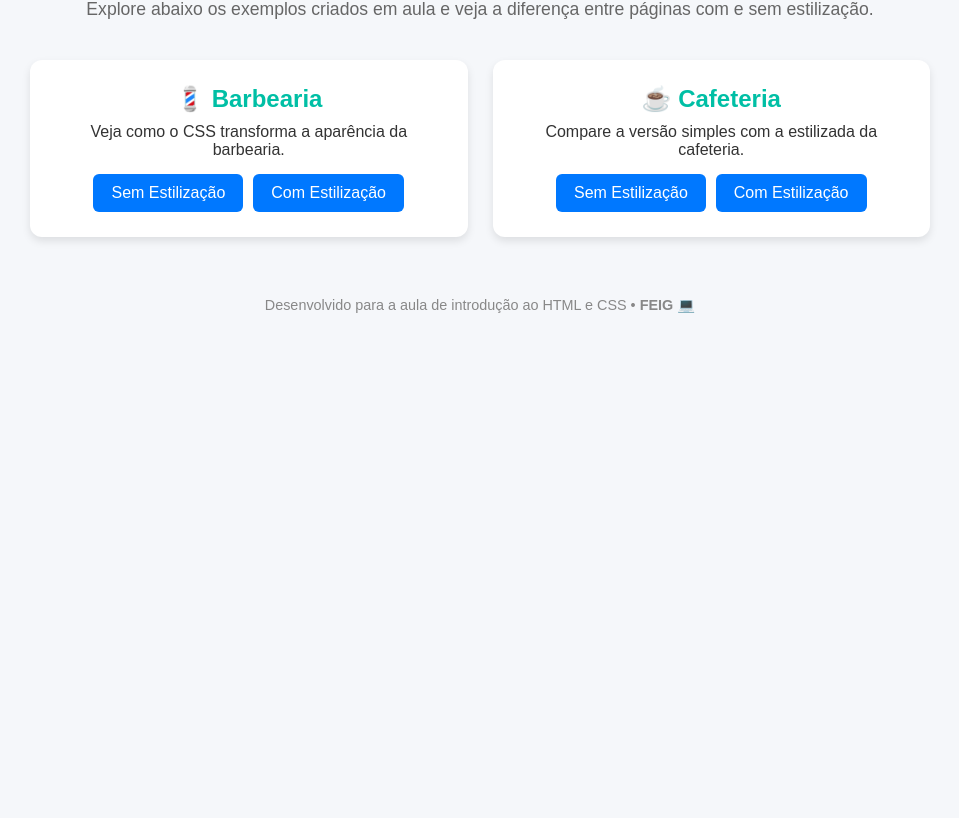
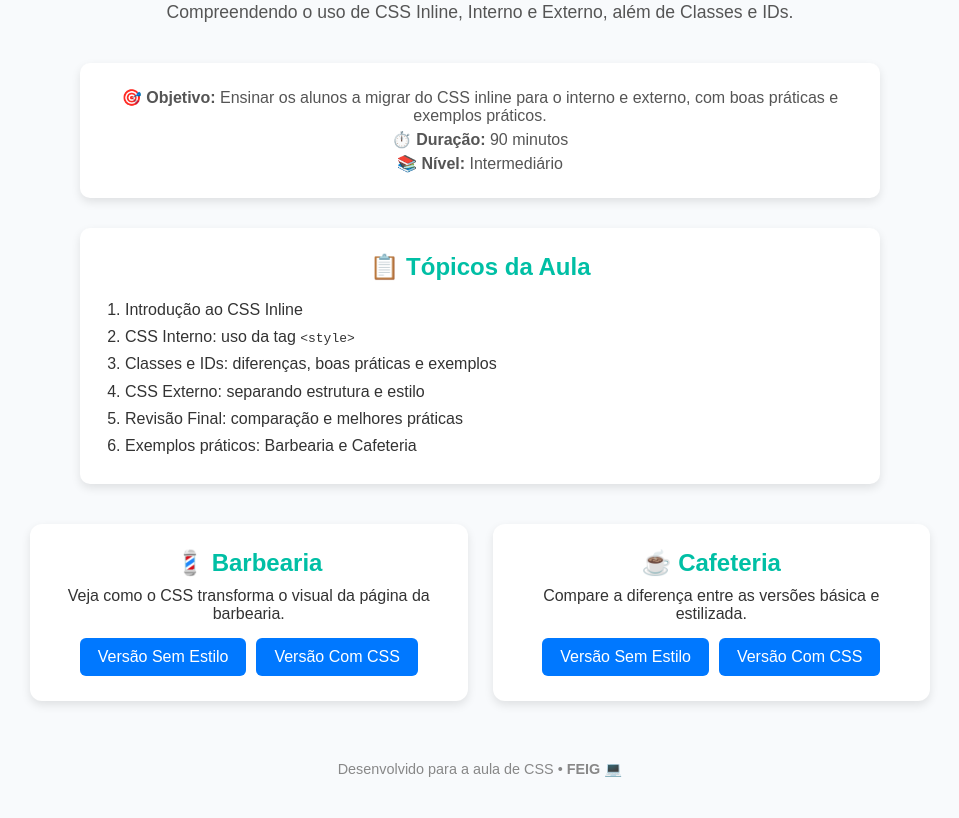
Before and after one commit to rafaelmgbh/feig_curso, a plain HTML site: page index.html in a window 1280 px wide. Shown: the part 91-909 px from the top of the page, without its empty margins (160-1119 px from the left). Before the commit the page ends 800 px from the top, so only its background shows below. Drawn offline with Linux system fonts and the light colour scheme.

Commit message:
atualizado desc da aula.

```diff
--- a/index.html
+++ b/index.html
@@ -3,15 +3,15 @@
 <head>
   <meta charset="UTF-8">
   <meta name="viewport" content="width=device-width, initial-scale=1.0">
-  <title>Aula de HTML e CSS - FEIG</title>
+  <title>📘 Aula Completa de CSS: Do Inline ao Externo</title>
   <style>
     :root {
       --primary: #0078ff;
       --secondary: #00bfa5;
-      --bg: #f5f7fa;
+      --bg: #f8fafc;
       --text: #333;
       --card-bg: #fff;
-      --shadow: 0 4px 8px rgba(0, 0, 0, 0.1);
+      --shadow: 0 4px 10px rgba(0, 0, 0, 0.1);
     }
 
     * {
@@ -28,7 +28,6 @@
       flex-direction: column;
       align-items: center;
       justify-content: flex-start;
-      min-height: 100vh;
       padding: 40px 20px;
     }
 
@@ -39,14 +38,53 @@
     }
 
     header h1 {
-      font-size: 2.2rem;
       color: var(--primary);
+      font-size: 2.3rem;
+      margin-bottom: 10px;
     }
 
     header p {
-      margin-top: 10px;
+      color: #555;
       font-size: 1.1rem;
-      color: #666;
+    }
+
+    .details {
+      background: var(--card-bg);
+      box-shadow: var(--shadow);
+      border-radius: 10px;
+      padding: 20px 25px;
+      max-width: 800px;
+      width: 100%;
+      text-align: center;
+      margin-bottom: 30px;
+      animation: fadeInUp 1s ease;
+    }
+
+    .details p {
+      margin: 5px 0;
+      color: #555;
+    }
+
+    .index {
+      background: var(--card-bg);
+      border-radius: 10px;
+      box-shadow: var(--shadow);
+      padding: 25px;
+      max-width: 800px;
+      width: 100%;
+      margin-bottom: 40px;
+      animation: fadeInUp 0.8s ease;
+    }
+
+    .index h2 {
+      text-align: center;
+      color: var(--secondary);
+      margin-bottom: 15px;
+    }
+
+    ol {
+      padding-left: 20px;
+      line-height: 1.7;
     }
 
     .cards {
@@ -118,32 +156,50 @@
 </head>
 <body>
   <header>
-    <h1>Curso de HTML e CSS - Aula Prática</h1>
-    <p>Explore abaixo os exemplos criados em aula e veja a diferença entre páginas com e sem estilização.</p>
+    <h1>📘 Aula Completa de CSS: Do Inline ao Externo</h1>
+    <p>Compreendendo o uso de CSS Inline, Interno e Externo, além de Classes e IDs.</p>
   </header>
+
+  <div class="details">
+    <p><strong>🎯 Objetivo:</strong> Ensinar os alunos a migrar do CSS inline para o interno e externo, com boas práticas e exemplos práticos.</p>
+    <p><strong>⏱️ Duração:</strong> 90 minutos</p>
+    <p><strong>📚 Nível:</strong> Intermediário</p>
+  </div>
+
+  <section class="index">
+    <h2>📋 Tópicos da Aula</h2>
+    <ol>
+      <li>Introdução ao CSS Inline</li>
+      <li>CSS Interno: uso da tag <code>&lt;style&gt;</code></li>
+      <li>Classes e IDs: diferenças, boas práticas e exemplos</li>
+      <li>CSS Externo: separando estrutura e estilo</li>
+      <li>Revisão Final: comparação e melhores práticas</li>
+      <li>Exemplos práticos: Barbearia e Cafeteria</li>
+    </ol>
+  </section>
 
   <section class="cards">
     <div class="card">
       <h2>💈 Barbearia</h2>
-      <p>Veja como o CSS transforma a aparência da barbearia.</p>
+      <p>Veja como o CSS transforma o visual da página da barbearia.</p>
       <div class="links">
-        <a href="barbearia_sem_estilizacao.html" target="_blank">Sem Estilização</a>
-        <a href="barbearia.html" target="_blank">Com Estilização</a>
+        <a href="barbearia_sem_estilizacao.html" target="_blank">Versão Sem Estilo</a>
+        <a href="barbearia.html" target="_blank">Versão Com CSS</a>
       </div>
     </div>
 
     <div class="card">
       <h2>☕ Cafeteria</h2>
-      <p>Compare a versão simples com a estilizada da cafeteria.</p>
+      <p>Compare a diferença entre as versões básica e estilizada.</p>
       <div class="links">
-        <a href="cafeteria_sem_estilizacao.html" target="_blank">Sem Estilização</a>
-        <a href="cafeteria.html" target="_blank">Com Estilização</a>
+        <a href="cafeteria_sem_estilizacao.html" target="_blank">Versão Sem Estilo</a>
+        <a href="cafeteria.html" target="_blank">Versão Com CSS</a>
       </div>
     </div>
   </section>
 
   <footer>
-    <p>Desenvolvido para a aula de introdução ao HTML e CSS • <strong>FEIG</strong> 💻</p>
+    <p>Desenvolvido para a aula de CSS • <strong>FEIG</strong> 💻</p>
   </footer>
 </body>
 </html>
```
